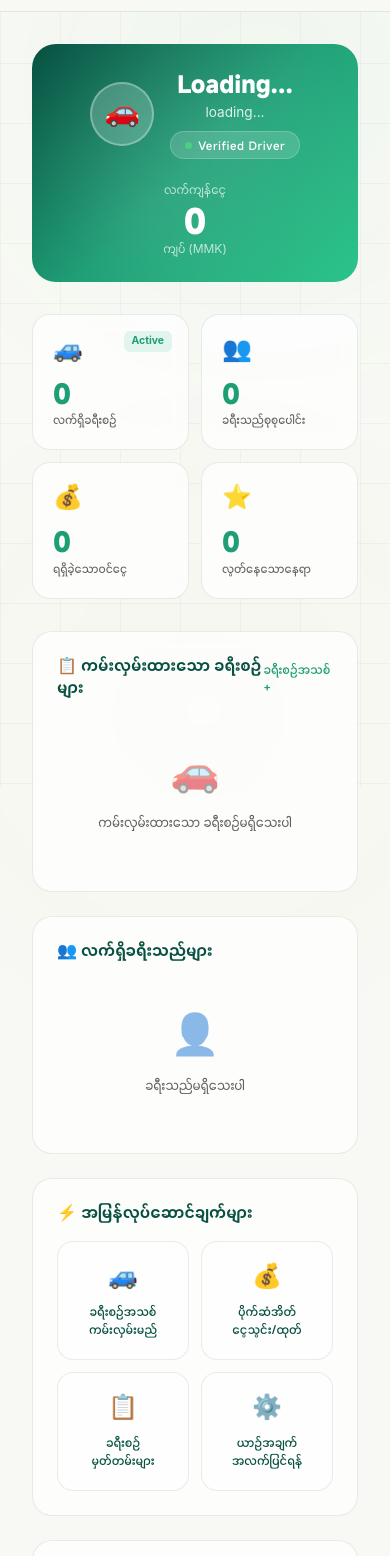
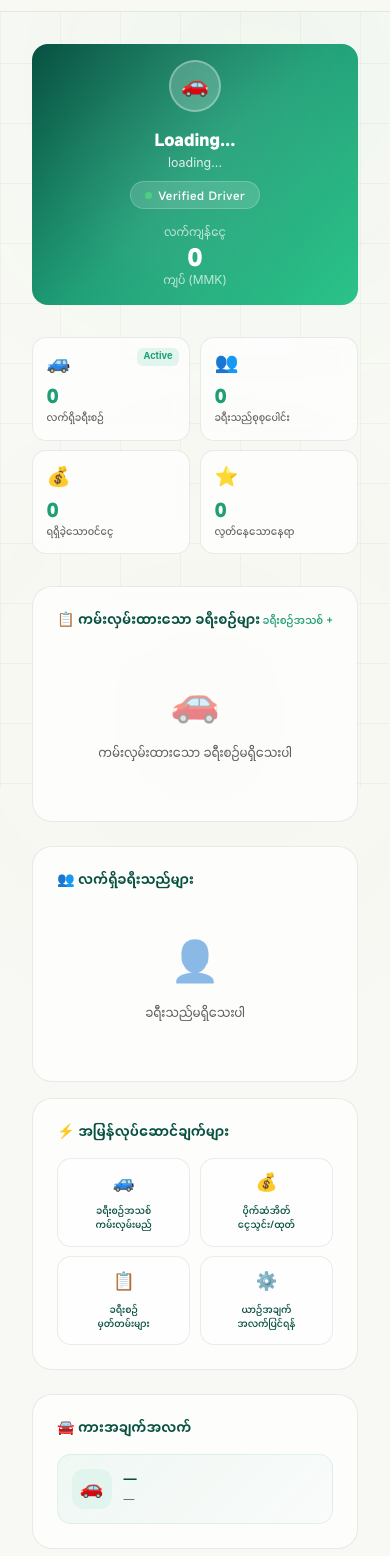
Before and after one commit to Zenn257920/smart-ride-app, a website built with Vite: page src/pages/driver-dashboard.html in a window 390 px wide. Shown: the part 57-1613 px from the top of the page. Built offline with nearby package versions, Linux system fonts and the light colour scheme; a web font is replaced by a local one.

Commit message:
responsive

```diff
--- a/src/js/database.js
+++ b/src/js/database.js
@@ -14,7 +14,7 @@ class DatabaseManager {
         {
           id: "u-1",
           name: "Demo Passenger",
-          email: "passenger@demo.com",
+          email: "passenger@demo.mm",
           password: "123456",
           phone: "09123456789",
           balance: 50000,
--- a/src/pages/driver-dashboard.html
+++ b/src/pages/driver-dashboard.html
@@ -467,32 +467,233 @@
     }
 
     @media (max-width: 768px) {
+      .driver-hero {
+        padding: 1.25rem;
+        border-radius: 18px;
+      }
+
       .driver-hero-content {
         flex-direction: column;
         text-align: center;
+        gap: 1rem;
+      }
+
+      .driver-hero-content>div:first-child {
+        flex-direction: column;
+        align-items: center;
+      }
+
+      .driver-avatar {
+        width: 52px;
+        height: 52px;
+        font-size: 1.4rem;
+      }
+
+      .driver-info {
+        text-align: center;
+      }
+
+      .driver-info h2 {
+        font-size: 1.2rem;
+      }
+
+      .driver-info p {
+        font-size: 0.78rem;
       }
 
       .driver-balance-card {
         text-align: center;
       }
 
+      .driver-balance-card .amount {
+        font-size: 1.75rem;
+      }
+
       .driver-stats-grid {
         grid-template-columns: repeat(2, 1fr);
+        gap: 0.75rem;
       }
 
-      .driver-hero {
-        padding: 1.5rem;
+      .driver-stat-card {
+        padding: 1rem;
+        border-radius: 14px;
+      }
+
+      .driver-stat-card .stat-value {
+        font-size: 1.4rem;
+      }
+
+      .driver-stat-card .stat-label {
+        font-size: 0.65rem;
+      }
+
+      .driver-stat-card .stat-trend {
+        font-size: 0.58rem;
+        padding: 0.15rem 0.4rem;
+        top: 0.65rem;
+        right: 0.65rem;
+      }
+
+      .driver-content-grid {
+        grid-template-columns: 1fr;
+        gap: 1rem;
+      }
+
+      .ride-item {
+        padding: 0.85rem;
+        gap: 0.75rem;
+        border-radius: 12px;
+      }
+
+      .ride-route {
+        font-size: 0.75rem;
+        white-space: normal;
+        word-break: break-word;
+      }
+
+      .ride-meta {
+        flex-wrap: wrap;
+        gap: 0.4rem;
+        font-size: 0.65rem;
+      }
+
+      .ride-route-icon {
+        width: 36px;
+        height: 36px;
+        border-radius: 10px;
+        font-size: 1rem;
+      }
+
+      .ride-passengers-badge {
+        font-size: 0.62rem;
+        padding: 0.15rem 0.45rem;
+      }
+
+      .passenger-item {
+        padding: 0.7rem;
+        gap: 0.6rem;
+      }
+
+      .passenger-avatar {
+        width: 32px;
+        height: 32px;
+        font-size: 0.75rem;
+      }
+
+      .passenger-name {
+        font-size: 0.75rem;
+      }
+
+      .passenger-pickup {
+        font-size: 0.62rem;
+      }
+
+      .quick-action-btn {
+        padding: 1rem 0.5rem;
+        border-radius: 14px;
+      }
+
+      .quick-action-btn .action-icon {
+        font-size: 1.3rem;
+      }
+
+      .quick-action-btn .action-label {
+        font-size: 0.68rem;
+      }
+
+      .section-header h3 {
+        font-size: 0.88rem;
+      }
+
+      .section-header a {
+        font-size: 0.68rem;
+      }
+
+      .vehicle-info {
+        padding: 0.85rem;
+        gap: 0.75rem;
+      }
+
+      .vehicle-icon {
+        width: 40px;
+        height: 40px;
+        border-radius: 12px;
+        font-size: 1.2rem;
+      }
+
+      .vehicle-details h4 {
+        font-size: 0.82rem;
+      }
+
+      .vehicle-details p {
+        font-size: 0.68rem;
+      }
+
+      .earnings-row .label {
+        font-size: 0.72rem;
+        gap: 0.35rem;
+      }
+
+      .earnings-row .value {
+        font-size: 0.8rem;
+      }
+
+      .glass-card {
+        padding: 1.15rem;
       }
     }
 
     @media (max-width: 480px) {
       .driver-stats-grid {
         grid-template-columns: 1fr 1fr;
-        gap: 0.75rem;
+        gap: 0.6rem;
+      }
+
+      .driver-stat-card {
+        padding: 0.85rem;
+      }
+
+      .driver-stat-card .stat-icon {
+        font-size: 1.2rem;
+        margin-bottom: 0.5rem;
+      }
+
+      .driver-stat-card .stat-value {
+        font-size: 1.2rem;
       }
 
       .quick-action-grid {
         grid-template-columns: 1fr 1fr;
+        gap: 0.6rem;
+      }
+
+      .quick-action-btn {
+        padding: 0.85rem 0.4rem;
+      }
+
+      .quick-action-btn .action-icon {
+        font-size: 1.1rem;
+      }
+
+      .quick-action-btn .action-label {
+        font-size: 0.62rem;
+      }
+
+      .driver-hero {
+        padding: 1rem;
+        border-radius: 16px;
+      }
+
+      .driver-balance-card .amount {
+        font-size: 1.5rem;
+      }
+
+      .driver-info h2 {
+        font-size: 1.05rem;
+      }
+
+      .ride-meta span {
+        font-size: 0.6rem;
       }
     }
   </style>
```
